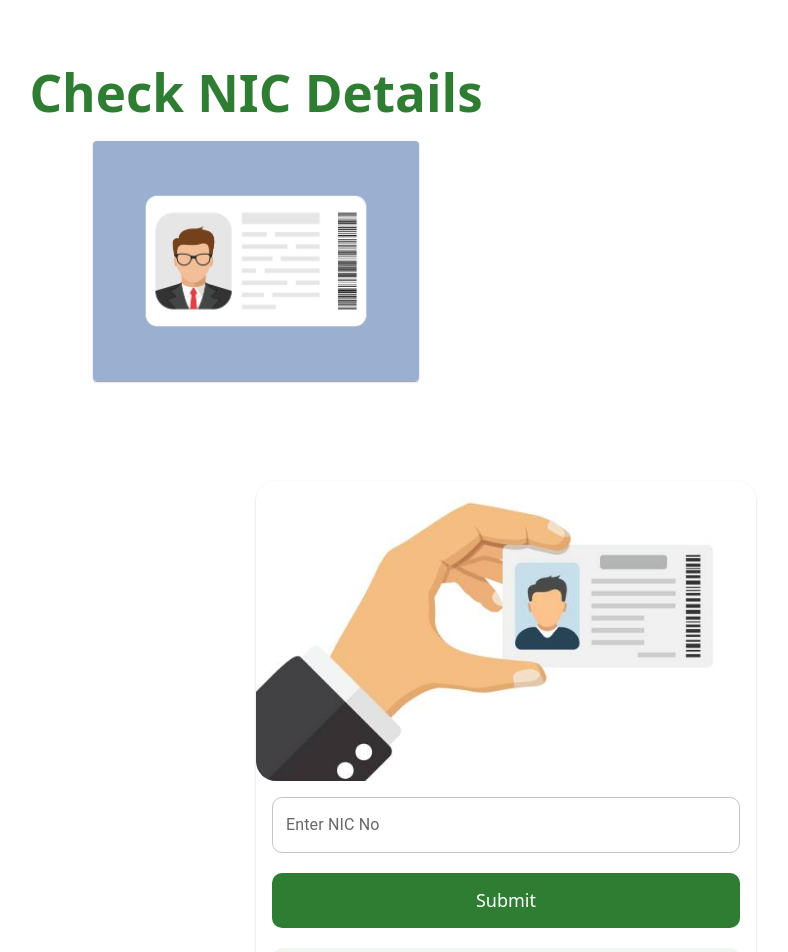
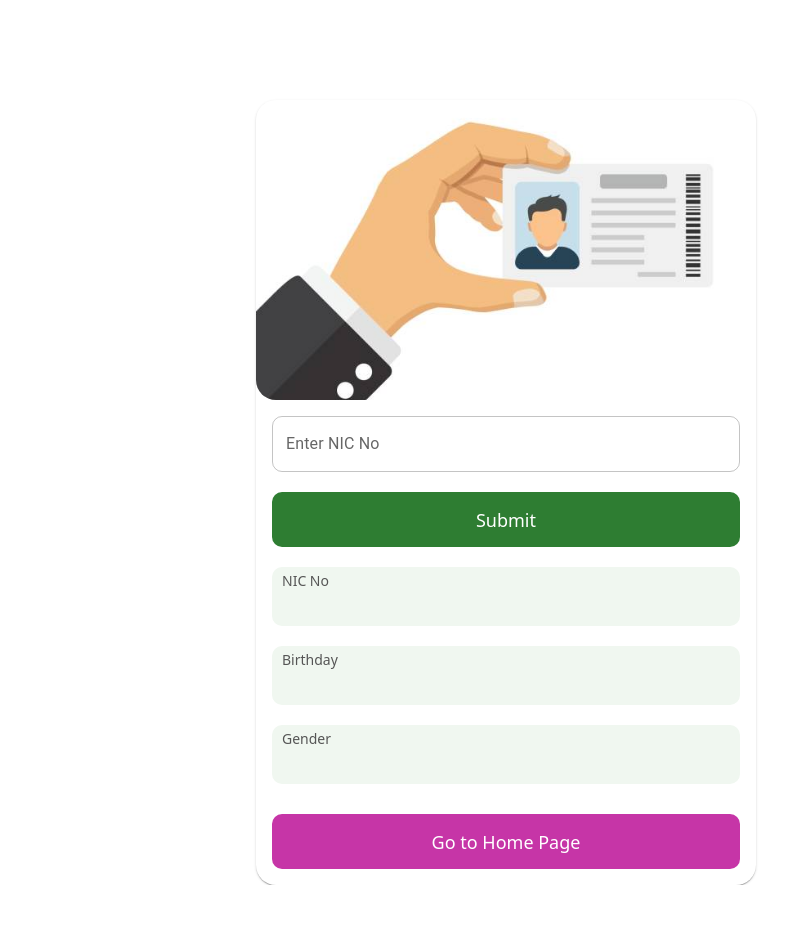
Before and after one commit to Dakshina-Migara/react-nicgenarator-git, a React (Vite) app: page /InputPage in a window 1280 px wide. Shown: the top 952 px of the page, without its empty margins (244-1032 px from the left). After the commit the page ends 885 px from the top, so only its background shows below. Built offline with nearby package versions, Linux system fonts and the light colour scheme.

Commit message:
update the main\.jsx to routes

```diff
--- a/package.json
+++ b/package.json
@@ -20,6 +20,7 @@
     "react": "^19.2.0",
     "react-dom": "^19.2.0",
     "react-is": "^18.3.1",
+    "react-router-dom": "^7.9.6",
     "styled-components": "^6.1.19"
   },
   "devDependencies": {
--- a/src/app/App.jsx
+++ b/src/app/App.jsx
@@ -1,13 +1,19 @@
 import { useState } from 'react'
 import './App.css'
 import Home from '../pages/Home/Home'
+import { Navigate, Route ,Routes } from 'react-router-dom'
+import InputPage from '../pages/InputPage/InputPage'
 
 function App() {
   const [count, setCount] = useState(0)
 
   return (
     <>
-      <Home />
+      <Routes>
+        <Route path='*' element = {<Navigate to ={'/Home'} />}></Route>
+        <Route path='/Home' element={<Home />}></Route>
+        <Route path='/InputPage' element={<InputPage />}></Route>
+      </Routes >
     </>
   )
 }
--- a/src/common/component/Card1/Card1.jsx
+++ b/src/common/component/Card1/Card1.jsx
@@ -19,6 +19,7 @@ export default function Card1({ children }) {
                     />
                 </CardActionArea>
             </Card>
+
         </div>
     )
 }
--- a/src/common/component/InputCard/InputCard.css
+++ b/src/common/component/InputCard/InputCard.css
@@ -34,3 +34,14 @@
 
     font-size: 18px;
 }
+
+.submitButton1 {
+    width: 100%;
+    height: 55px;
+    color: white;
+    background-color: #c635a7;
+    border: none;
+    border-radius: 10px;
+    margin-top: 20px;
+    font-size: 18px;
+}
--- a/src/common/component/InputCard/InputCard.jsx
+++ b/src/common/component/InputCard/InputCard.jsx
@@ -7,6 +7,7 @@ import CardActionArea from '@mui/material/CardActionArea';
 import Box from '@mui/material/Box';
 import TextField from '@mui/material/TextField';
 import lankaNic from 'lanka-nic';
+import { Link } from 'react-router-dom';
 
 export default function InputCard() {
 
@@ -75,6 +76,12 @@ export default function InputCard() {
             <div className="info-label">Gender</div>
             <div className="info-value">{result.gender}</div>
           </div>
+
+          <Link to={'./Home'}>
+            <button className="submitButton1">Go to Home Page</button>
+          </Link>
+
+
         </CardContent>
       </CardActionArea>
     </Card>
--- a/src/main.jsx
+++ b/src/main.jsx
@@ -2,9 +2,14 @@ import { StrictMode } from 'react'
 import { createRoot } from 'react-dom/client'
 import './index.css'
 import App from './app/App'
+import { BrowserRouter } from 'react-router-dom'
 
 createRoot(document.getElementById('root')).render(
   <StrictMode>
-    <App />
+
+    <BrowserRouter>
+      <App />
+    </BrowserRouter>
+
   </StrictMode>,
 )
--- a/src/pages/Home/Home.jsx
+++ b/src/pages/Home/Home.jsx
@@ -1,12 +1,15 @@
 import React from 'react'
 import Card1 from '../../common/component/Card1/Card1'
-import InputCard from '../../common/component/InputCard/InputCard'
+import { Link } from 'react-router-dom'
 
 export default function Home() {
   return (
     <div>
-      <Card1 />
-      <InputCard />
+
+      <Link to={'/InputPage'}>
+        <Card1 />
+      </Link>
+
     </div>
   )
 }
```
Also changed, not shown: src/pages/Home/Home.css (deleted), 1 other file (tests, documents, lock files or other folders).
